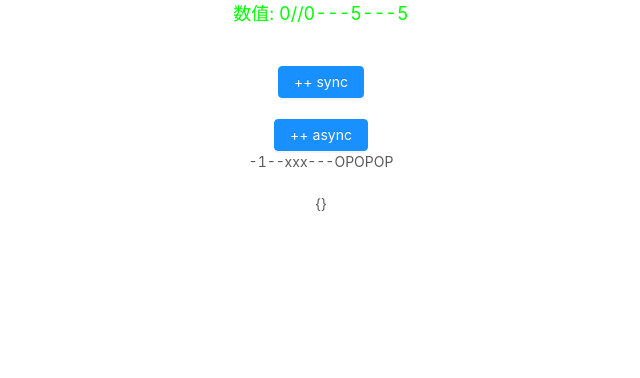
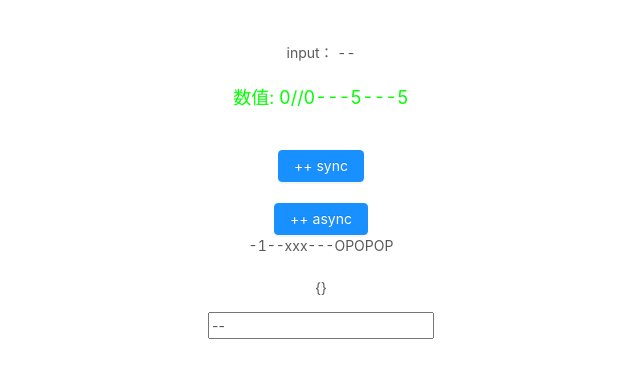
Before and after one commit to JackLeeMing/VueLearing, a Vue app: page / in a window 1280 px wide. Shown: the top 378 px of the page, without its empty margins (319-959 px from the left). Built offline with nearby package versions, Linux system fonts and the light colour scheme.

Commit message:
<input :value=inputVal @input=updateVal> fix form in store

```diff
--- a/src/App5.vue
+++ b/src/App5.vue
@@ -1,5 +1,9 @@
 <template>
     <div id="app">
+        <br/>
+        <br/>
+        <div>input： {{input}}</div>
+        <br/>
         <p style="color:#0f0; font-size:18px">数值: {{dataCount}}//{{doubleCount}}---{{sumCount}}---{{allCount}}</p>
         <br/>
         <a-button type="primary" @click="handleClickSync">++ sync</a-button>
@@ -10,6 +14,8 @@
          <div>{{metoObj.count || -1}}--{{metoObj.name || 'xxx'}}---{{metoObj.meto}}</div>
          <br/>
          <p>{{result}}</p>
+         <!-- <input v-model="inputVal"> -->
+         <input :value="inputVal" @input="updateVal">
     </div>
 </template>
 
@@ -32,15 +38,15 @@
         computed:{
             // 展开对象,将state中的对象融入到 计算属性对象中去
             ...mapState({
-            dataCount: state => state.count,
-            sumCount(state){
-                //要能使用this 必须使用 （）函数
-                return state.count + this.count;
-            },
-            metoObj: state => state.obj
-
+                dataCount: state => state.count,
+                sumCount(state){
+                    //要能使用this 必须使用 （）函数
+                    return state.count + this.count;
+                },
+                metoObj: state => state.obj,
+                inputVal: state => state.input,
              }),
-            ...mapGetters(['doubleCount', 'result']),
+            ...mapGetters(['doubleCount', 'result', 'input']),
             allCount(){
                 return this.dataCount + this.sumCount;
             }
@@ -79,6 +85,9 @@
                 //     }
                 // });
 
+            },
+            updateVal(e){
+                this.$store.commit('app/updateInput', e.target.value);
             }
         },
     }
--- a/src/main.js
+++ b/src/main.js
@@ -29,6 +29,7 @@ function getOtherData(){
 }
 
 const store = new Vuex.Store({
+  strict: process.env.NODE_ENV !== 'production',
   modules: {
     app: {
       namespaced: true,
@@ -39,7 +40,8 @@ const store = new Vuex.Store({
         },
         result:{
 
-        }
+        },
+        input:'--'
       },
       // 更改 Vuex 的 store 中的状态的唯一方法 reducer
       // Mutation 必须是同步函数
@@ -60,6 +62,9 @@ const store = new Vuex.Store({
           if(payload){
             state.result = { ...state.result, ...payload}
           }
+        },
+        updateInput(state, val){
+          state.input = val;
         }
       },
       // Action 函数接受一个与 store 实例具有相同方法和属性的 context 对象，
@@ -92,6 +97,9 @@ const store = new Vuex.Store({
         },
         result: state=>{
           return JSON.stringify(state.result);
+        },
+        input: state => {
+          return state.input;
         }
       }
     }
```
